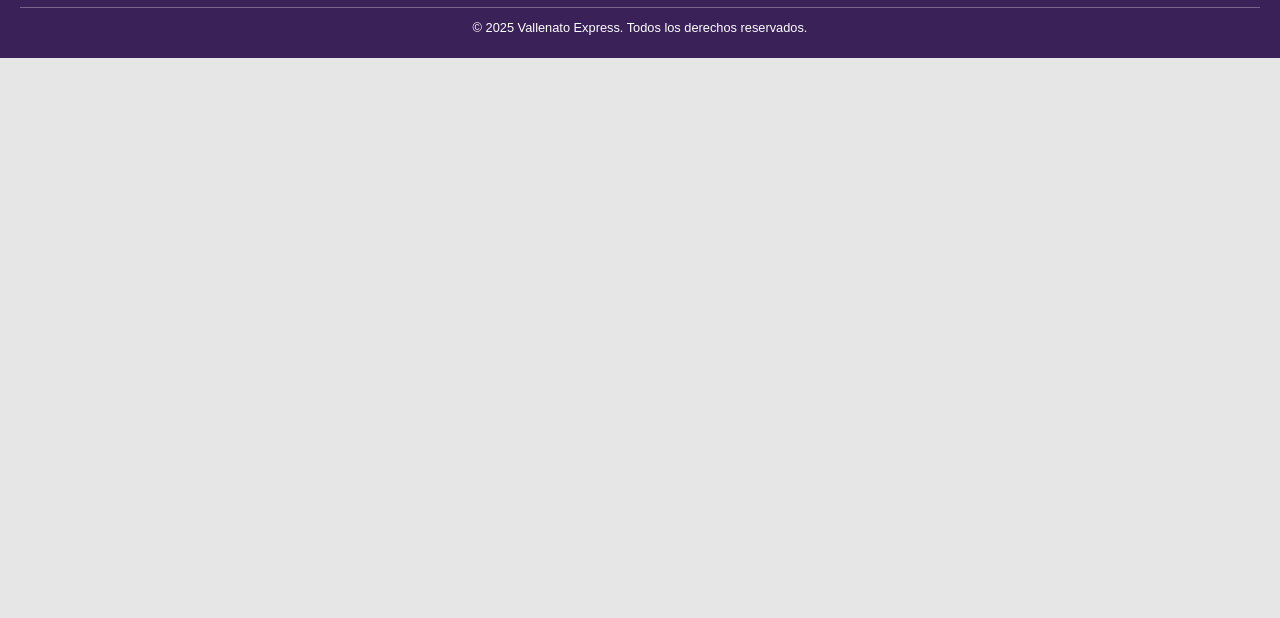
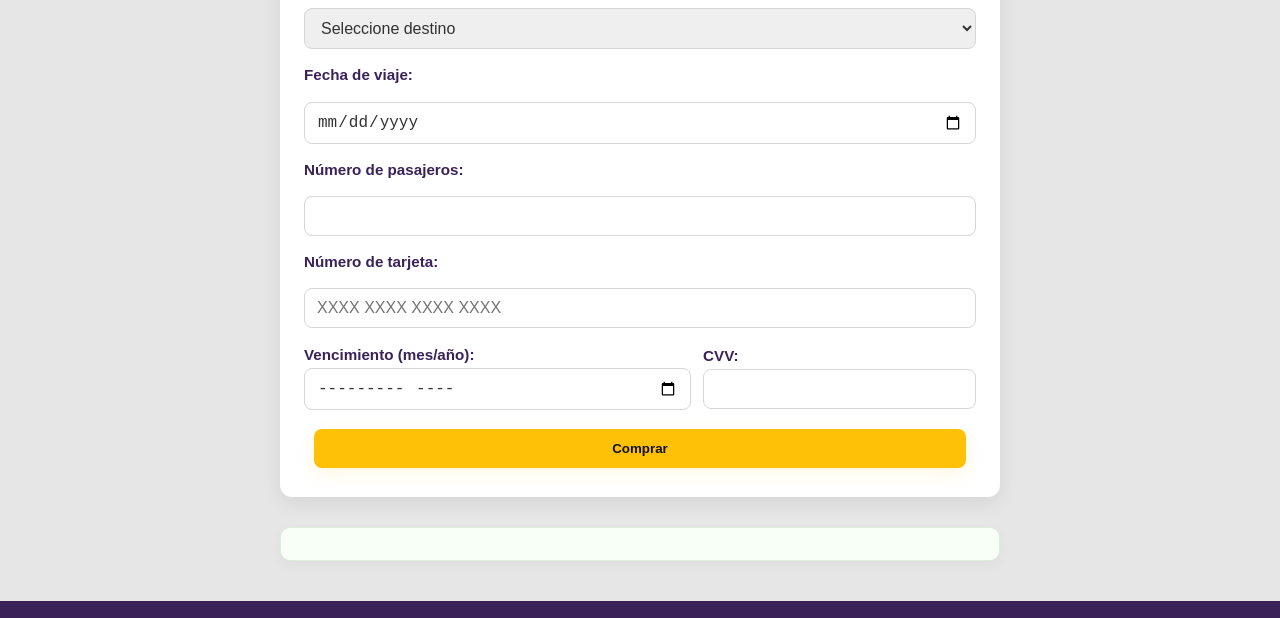
Before and after one commit to Frankzua27/web, a plain HTML site: page comprar_tiquete.html in a window 1280 px wide. Shown: the part 742-1360 px from the top of the page. Before the commit the page ends 800 px from the top, so only its background shows below. Drawn offline with Linux system fonts and the light colour scheme; a script that the page names is missing.

Commit message:
Add files via upload

```diff
--- a/css/styles.css
+++ b/css/styles.css
@@ -568,3 +568,132 @@ main {
 .btn:hover {
   transform: scale(1.05); /* se agranda un poco */
 }
+
+/* --------------------------
+   Estilos específicos: Comprar Tiquete
+   Añade esto al final de css/styles.css
+   -------------------------- */
+
+#formCompra {
+  background: #ffffff;
+  max-width: 720px;
+  margin: 30px auto;
+  padding: 24px;
+  border-radius: 12px;
+  box-shadow: 0 6px 20px rgba(0,0,0,0.08);
+  display: grid;
+  gap: 14px;
+  align-items: center;
+  font-family: inherit;
+}
+
+/* Etiquetas */
+#formCompra label {
+  font-weight: 600;
+  color: #3a2158;
+  font-size: 0.95rem;
+}
+
+/* Inputs y selects: ocupan todo el ancho del formulario */
+#formCompra input[type="text"],
+#formCompra input[type="email"],
+#formCompra input[type="tel"],
+#formCompra input[type="date"],
+#formCompra input[type="month"],
+#formCompra input[type="password"],
+#formCompra input[type="number"],
+#formCompra select,
+#formCompra textarea {
+  width: 100%;
+  padding: 10px 12px;
+  border: 1px solid #d6d6d6;
+  border-radius: 8px;
+  font-size: 1rem;
+  color: #333;
+  outline: none;
+  transition: box-shadow .18s ease, border-color .18s ease;
+}
+
+/* foco */
+#formCompra input:focus,
+#formCompra select:focus,
+#formCompra textarea:focus {
+  border-color: #5c2a91;
+  box-shadow: 0 4px 14px rgba(92,42,145,0.08);
+}
+
+/* CVV pequeño */
+.input-cvv {
+  width: 90px;              /* ancho reducido para el CVV */
+  max-width: 100%;
+  padding: 10px;
+  text-align: center;
+  letter-spacing: 2px;
+  display: inline-block;
+}
+
+/* Si quieres que el CVV no ocupe toda la fila en móviles */
+@media (min-width: 680px) {
+  /* Agrupa tarjeta y cvv en una fila cuando haya espacio */
+  #formCompra .row-card {
+    display: flex;
+    gap: 12px;
+    align-items: center;
+  }
+  /* tarjeta ocupa el resto */
+  #formCompra .row-card input[type="text"]:not(.input-cvv) {
+    flex: 1;
+  }
+}
+
+/* Botón (asegúrate de no duplicar si ya lo tienes global) */
+#formCompra .btn {
+  padding: 12px 18px;
+  border-radius: 8px;
+  font-weight: 700;
+  cursor: pointer;
+  border: none;
+}
+
+/* Botón principal */
+#formCompra .btn.btn-primary {
+  background: #ffc107;
+  color: #111;
+  box-shadow: 0 6px 18px rgba(255,193,7,0.12);
+  transition: transform .12s ease, box-shadow .12s ease;
+}
+#formCompra .btn.btn-primary:hover {
+  transform: translateY(-3px);
+  box-shadow: 0 10px 30px rgba(255,193,7,0.18);
+}
+
+/* Mensaje de confirmación */
+#mensajeCompra {
+  max-width: 720px;
+  margin: 18px auto 40px;
+  padding: 16px;
+  border-radius: 10px;
+  background: #f7fff7; /* verde muy suave por defecto */
+  color: #155724;
+  border: 1px solid rgba(0,128,0,0.12);
+  box-shadow: 0 4px 12px rgba(0,0,0,0.04);
+}
+
+/* Mensaje de error */
+#mensajeCompra.error {
+  background: #fff5f5;
+  color: #8a1f1f;
+  border-color: rgba(138,31,31,0.12);
+}
+
+/* Ajustes generales responsivos */
+@media (max-width: 600px) {
+  #formCompra {
+    padding: 16px;
+    gap: 12px;
+  }
+
+  .hero-image {
+    max-width: 180px; /* si reutilizas hero-image en la misma hoja */
+  }
+}
```
